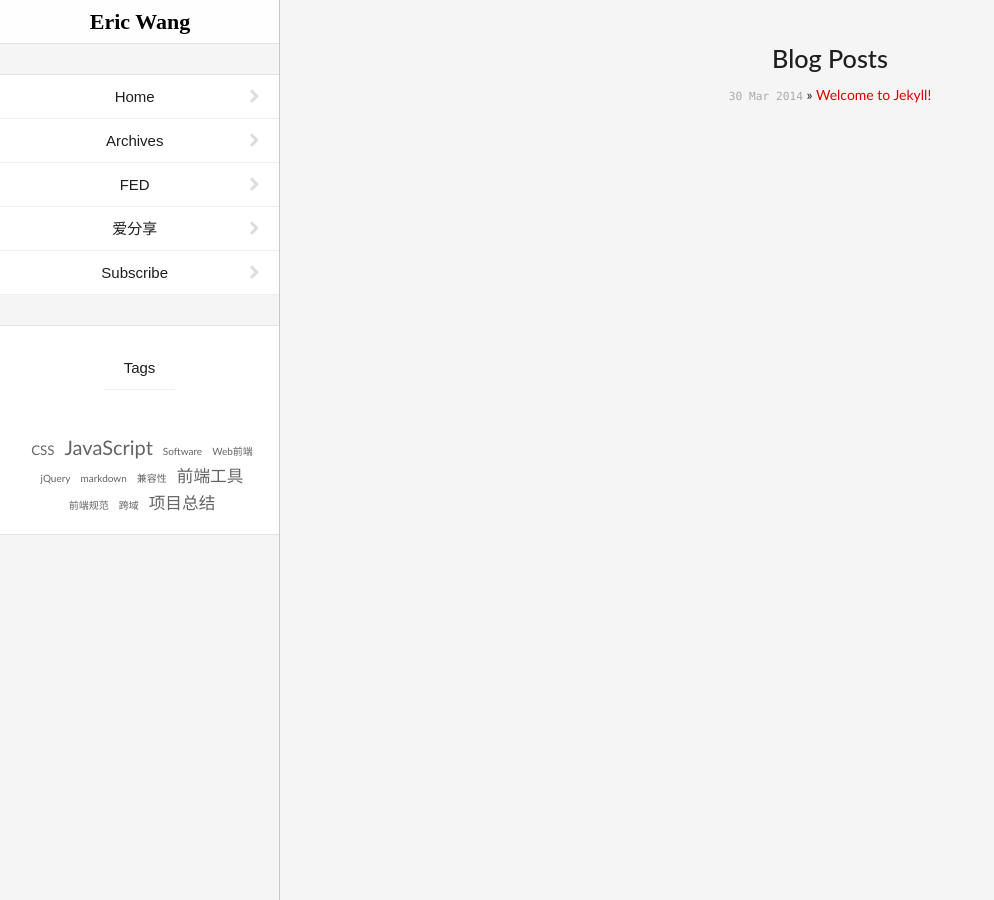
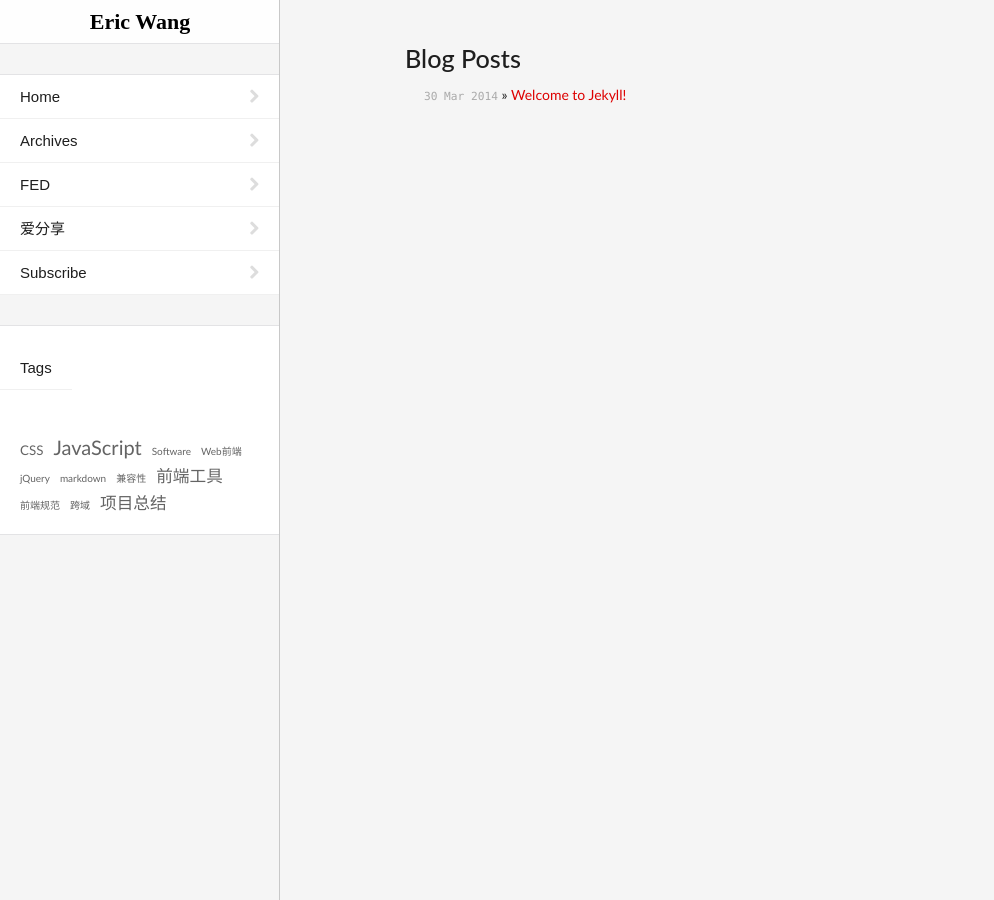
Before and after one commit to wh1100717/me.emptystack.net, a Jekyll site: the page built from home.html, in a window 1280 px wide. Shown: the whole page, without its empty margins (0-994 px from the left). Built offline with Jekyll 4.4.1, drawn with Linux system fonts in a browser that asks for light colours; Markdown is read by kramdown in place of the engine named in the settings; comment, search, counter and statistics services are not loaded.

Commit message:
update: style modify

```diff
--- a/_layouts/default.html
+++ b/_layouts/default.html
@@ -7,22 +7,22 @@
         <meta name="viewport" content="width=device-width">
 
         <!-- syntax highlighting CSS -->
-        <link rel="stylesheet" href="../assets/css/syntax.css">
+        <link rel="stylesheet" href="/assets/css/syntax.css">
 
         <!-- Custom CSS -->
-        <link rel="stylesheet" href="../assets/css/main.css">
+        <link rel="stylesheet" href="/assets/css/main.css">
 
         <!-- Latest compiled and minified CSS -->
-        <link rel="stylesheet" href="../assets/plugin/bootstrap/css/bootstrap.min.css">
+        <link rel="stylesheet" href="/assets/plugin/bootstrap/css/bootstrap.min.css">
 
         <!-- Optional theme -->
-        <link rel="stylesheet" href="../assets/plugin/bootstrap/css/bootstrap-theme.min.css">
+        <link rel="stylesheet" href="/assets/plugin/bootstrap/css/bootstrap-theme.min.css">
 
-        <link rel="stylesheet" href="../assets/css/home.css">
+        <link rel="stylesheet" href="/assets/css/home.css">
 
         <!-- Latest compiled and minified JavaScript -->
-        <script src="../assets/plugin/jquery.1.11.0.min.js"></script>
-        <script src="../assets/plugin/bootstrap/js/bootstrap.min.js"></script>
+        <script src="/assets/plugin/jquery.1.11.0.min.js"></script>
+        <script src="/assets/plugin/bootstrap/js/bootstrap.min.js"></script>
 
 
 
@@ -54,7 +54,24 @@
     </div>
     <div id="main-col" class="alignright">
       <div id="wrapper">
-        {{ content }}
+        <article class="post">
+          {{ content }}
+        </article>
+        <br>
+        <div id="disqus_thread"></div>
+        <script type="text/javascript">
+            /* * * CONFIGURATION VARIABLES: EDIT BEFORE PASTING INTO YOUR WEBPAGE * * */
+            var disqus_shortname = 'emptystack'; // required: replace example with your forum shortname
+
+            /* * * DON'T EDIT BELOW THIS LINE * * */
+            (function() {
+                var dsq = document.createElement('script');
+                dsq.type = 'text/javascript';
+                dsq.async = true;
+                dsq.src = '//' + disqus_shortname + '.disqus.com/embed.js';
+                (document.getElementsByTagName('head')[0] || document.getElementsByTagName('body')[0]).appendChild(dsq);
+            })();
+        </script>
       </div>
     </div>
 
--- a/assets/css/home.css
+++ b/assets/css/home.css
@@ -115,11 +115,13 @@
 }
 #main-col {
   width: 900px;
+  padding-right: 7%;
 }
 @media screen and (max-width: 1260px) {
   #main-col {
     width: 100%;
     margin-left: -280px;
+    padding-right: 0px;
   }
 }
 #hidden-navigationBar {
@@ -959,3 +961,8 @@
 pre .deletion {
   color: #dc322f;
 }
+
+
+#disqus_thread{
+  padding: 3%!important
+}
--- a/assets/css/main.css
+++ b/assets/css/main.css
@@ -16,7 +16,6 @@
   background-color: #FFF;
   font: 13.34px Helvetica, Arial, sans-serif;
   font-size: small;
-  text-align: center;
 }
 
 h1, h2, h3, h4, h5, h6 {
```
Also changed, not shown: 1 other file.
